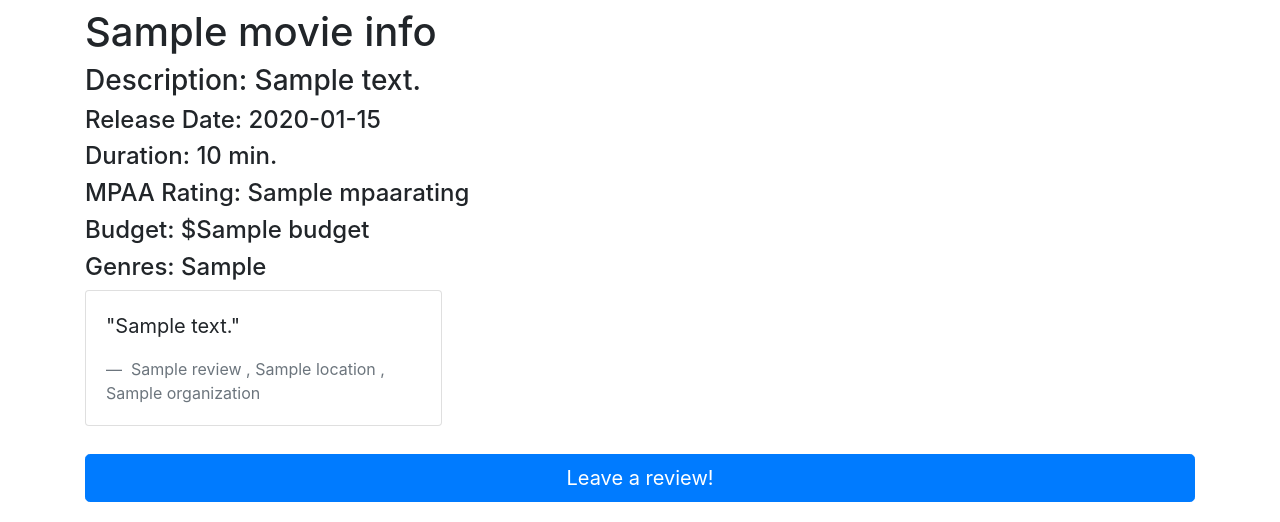
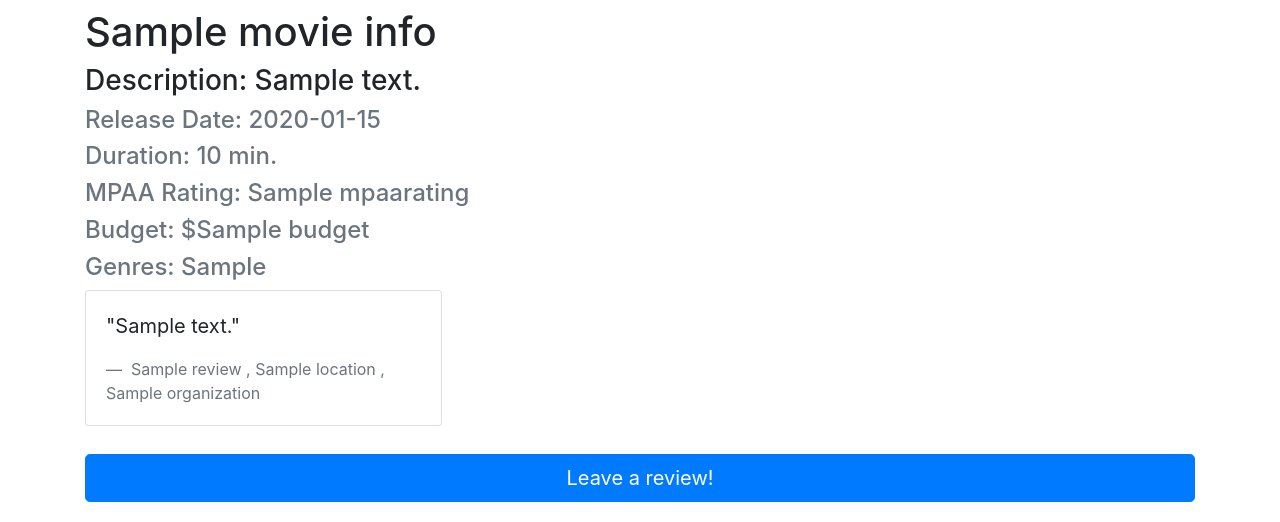
Before and after one commit to ElliotTuck/MovieDB, a Flask app: template app/templates/movie_info.html in a window 1280 px wide. Shown: the part 56-578 px from the top of the page. Run offline with Flask 2, Linux system fonts and the light colour scheme; the template is opened without the code that fills it: most values are stand-ins (such as "Sample title", 1, 10 or a date in 2020); some libraries are stand-ins or nearby versions.

Commit message:
Movie info text formatting

```diff
--- a/app/templates/movie_info.html
+++ b/app/templates/movie_info.html
@@ -3,16 +3,16 @@
 {% block content %}
 <h1>{{ movie_info.name }}</h1>
 <h3>Description: {{ movie_info.description }}</h3>
-<h4>Release Date: {{ movie_info.releasedate }}</h4>
-<h4>Duration: {{ movie_info.duration }} min.</h4>
-<h4>MPAA Rating: {{ movie_info.mpaarating }}</h4>
+<h4 class="text-secondary">Release Date: {{ movie_info.releasedate }}</h4>
+<h4 class="text-secondary">Duration: {{ movie_info.duration }} min.</h4>
+<h4 class="text-secondary">MPAA Rating: {{ movie_info.mpaarating }}</h4>
 {% if movie_info.budget != None %}
-<h4>Budget: ${{ movie_info.budget }}</h4>
+<h4 class="text-secondary">Budget: ${{ movie_info.budget }}</h4>
 {% else %}
-<h4>Budget: Unknown</h4>
+<h4 class="text-secondary">Budget: Unknown</h4>
 {% endif %}
 {% if genres_str %}
-<h4>Genres: {{ genres_str }}</h4>
+<h4 class="text-secondary">Genres: {{ genres_str }}</h4>
 {% endif %}
 {% if reviews %}
 <div class="card-columns">
```
